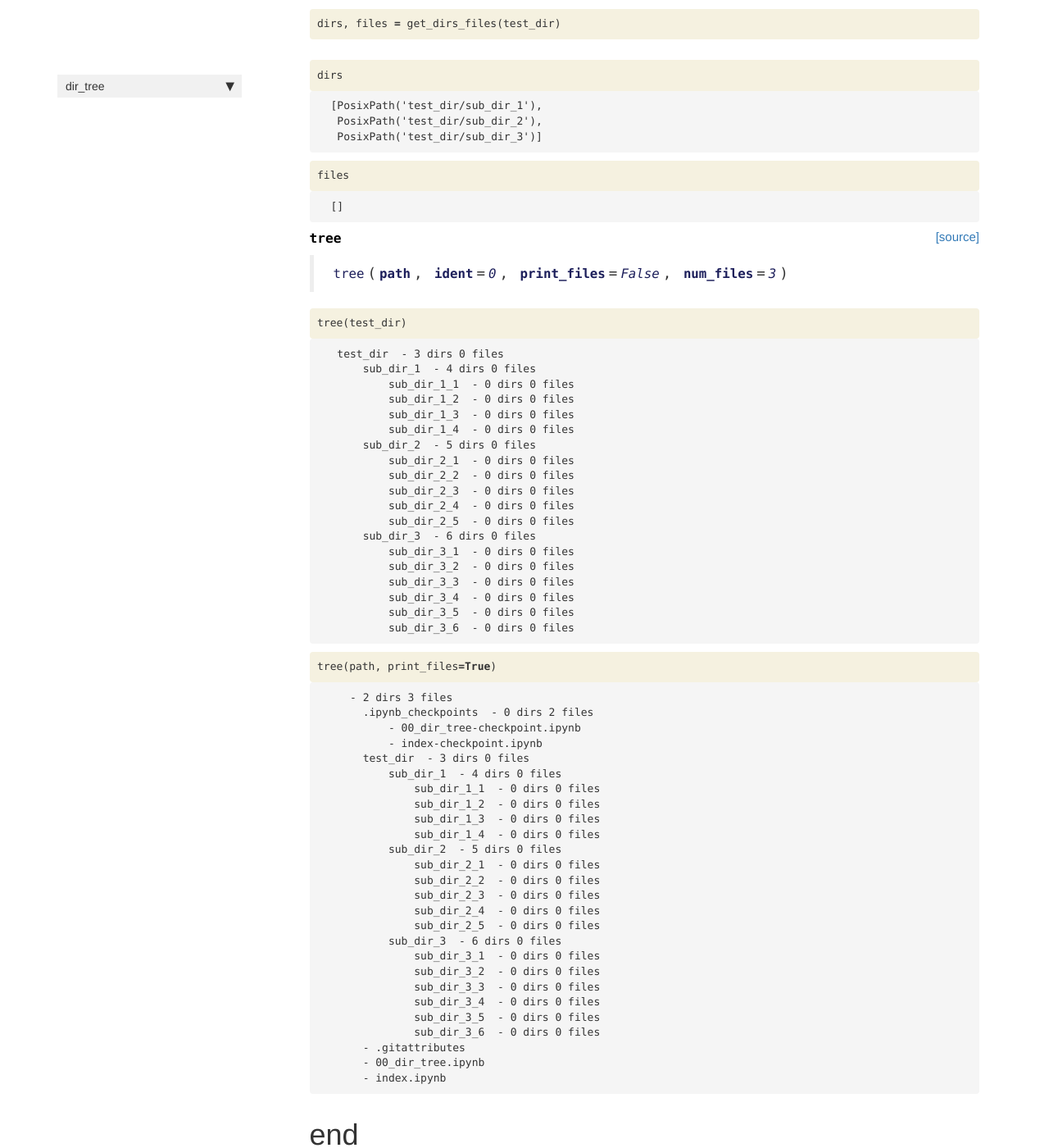
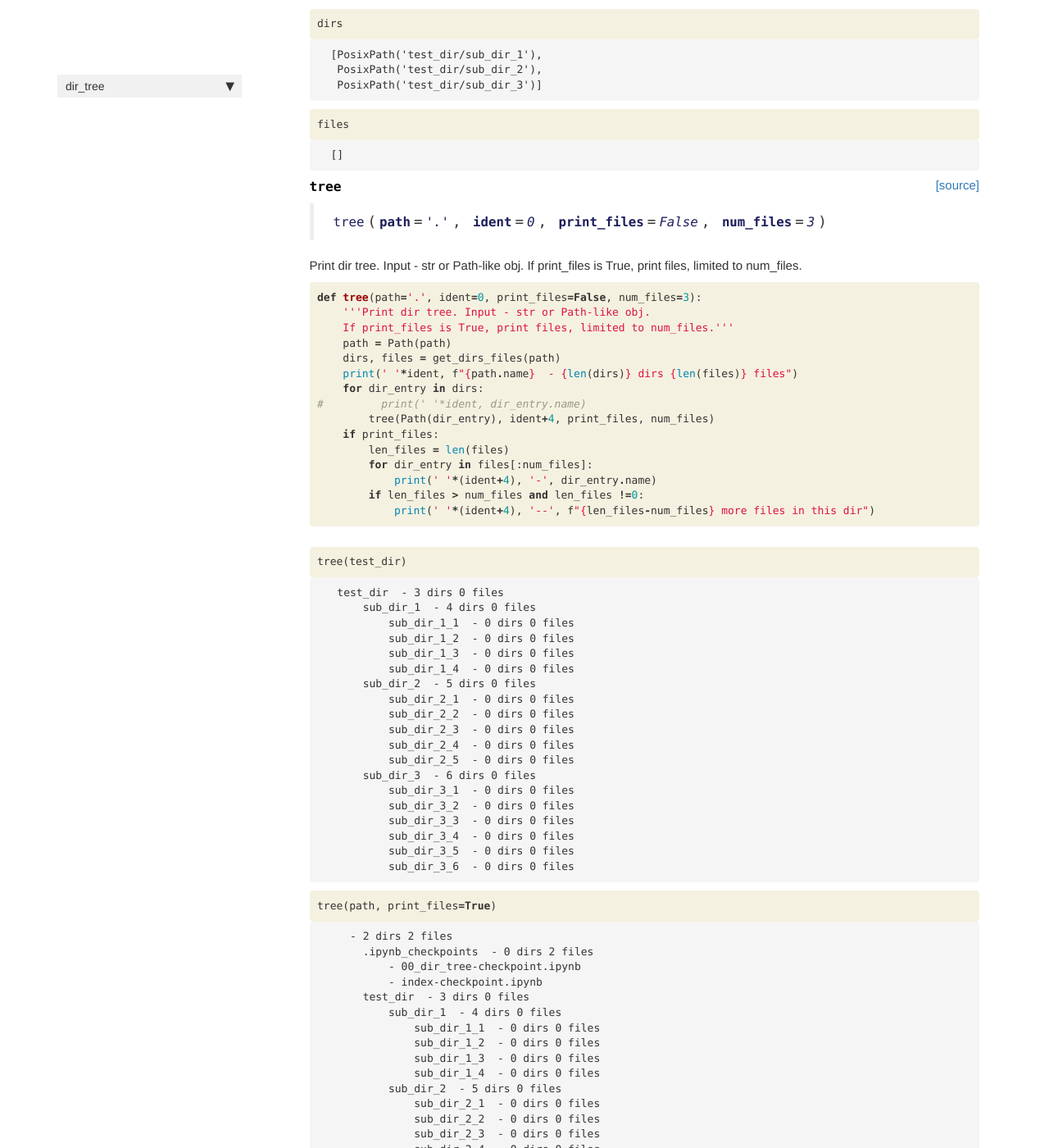
Before and after one commit to ayasyrev/dir_tree, a Jekyll site: the page built from docs/dir_tree.html, in a window 1280 px wide and 1400 px high, scrolled down 822 px. Shown: the whole window at 82% size. Built offline with Jekyll 4.4.1, drawn with Linux system fonts in a browser that asks for light colours; nearby versions of some CDN libraries; comment, search, counter and statistics services are not loaded; some of the changed text lies outside the part shown.

Commit message:
small fixes

```diff
--- a/docs/_data/sidebars/home_sidebar.yml
+++ b/docs/_data/sidebars/home_sidebar.yml
@@ -11,7 +11,7 @@ entries:
       url: /
     - output: web,pdf
       title: dir_tree
-      url: /dir_tree
+      url: dir_tree.html
     output: web
     title: dir_tree
   output: web
--- a/docs/dir_tree.html
+++ b/docs/dir_tree.html
@@ -1,11 +1,14 @@
 ---
 
 title: dir_tree
+
 
 keywords: fastai
 sidebar: home_sidebar
 
 summary: "Print directory tree."
+description: "Print directory tree."
+nb_path: "nbs/00_dir_tree.ipynb"
 ---
 <!--
 
@@ -18,17 +21,23 @@ summary: "Print directory tree."
 -->
 
 <div class="container" id="notebook-container">
+
     {% raw %}
 
 <div class="cell border-box-sizing code_cell rendered">
 
 </div>
+    {% endraw %}
+
+    {% raw %}
+
 <div class="cell border-box-sizing code_cell rendered">
 
 </div>
-<div class="cell border-box-sizing code_cell rendered">
+    {% endraw %}
 
-</div>
+    {% raw %}
+
 <div class="cell border-box-sizing code_cell rendered">
 
 <div class="output_wrapper">
@@ -49,9 +58,17 @@ summary: "Print directory tree."
 </div>
 
 </div>
+    {% endraw %}
+
+    {% raw %}
+
 <div class="cell border-box-sizing code_cell rendered">
 
 </div>
+    {% endraw %}
+
+    {% raw %}
+
 <div class="cell border-box-sizing code_cell rendered">
 
 <div class="output_wrapper">
@@ -72,28 +89,23 @@ summary: "Print directory tree."
 </div>
 
 </div>
+    {% endraw %}
+
+    {% raw %}
+
 <div class="cell border-box-sizing code_cell rendered">
-<div class="input">
-
-<div class="inner_cell">
-    <div class="input_area">
-<div class=" highlight hl-ipython3"><pre><span></span><span class="n">create_test_dir</span><span class="p">()</span>
-</pre></div>
-
-    </div>
-</div>
-</div>
 
 </div>
+    {% endraw %}
+
 <div class="cell border-box-sizing text_cell rendered"><div class="inner_cell">
 <div class="text_cell_render border-box-sizing rendered_html">
-<h1 id="Tree">Tree<a class="anchor-link" href="#Tree">&#182;</a></h1>
+<h1 id="Tree">Tree<a class="anchor-link" href="#Tree"> </a></h1>
 </div>
 </div>
 </div>
-<div class="cell border-box-sizing code_cell rendered">
+    {% raw %}
 
-</div>
 <div class="cell border-box-sizing code_cell rendered">
 
 <div class="output_wrapper">
@@ -115,6 +127,17 @@ summary: "Print directory tree."
 </div>
 
 </div>
+    {% endraw %}
+
+    {% raw %}
+
+<div class="cell border-box-sizing code_cell rendered">
+
+</div>
+    {% endraw %}
+
+    {% raw %}
+
 <div class="cell border-box-sizing code_cell rendered">
 <div class="input">
 
@@ -128,6 +151,10 @@ summary: "Print directory tree."
 </div>
 
 </div>
+    {% endraw %}
+
+    {% raw %}
+
 <div class="cell border-box-sizing code_cell rendered">
 <div class="input">
 
@@ -159,6 +186,10 @@ summary: "Print directory tree."
 </div>
 
 </div>
+    {% endraw %}
+
+    {% raw %}
+
 <div class="cell border-box-sizing code_cell rendered">
 <div class="input">
 
@@ -188,9 +219,10 @@ summary: "Print directory tree."
 </div>
 
 </div>
-<div class="cell border-box-sizing code_cell rendered">
+    {% endraw %}
 
-</div>
+    {% raw %}
+
 <div class="cell border-box-sizing code_cell rendered">
 
 <div class="output_wrapper">
@@ -200,8 +232,10 @@ summary: "Print directory tree."
 
 
 <div class="output_markdown rendered_html output_subarea ">
-<h4 id="tree" class="doc_header"><code>tree</code><a href="https://github.com/ayasyrev/dir_tree/tree/master/dir_tree/dir_tree.py#L31" class="source_link" style="float:right">[source]</a></h4><blockquote><p><code>tree</code>(<strong><code>path</code></strong>, <strong><code>ident</code></strong>=<em><code>0</code></em>, <strong><code>print_files</code></strong>=<em><code>False</code></em>, <strong><code>num_files</code></strong>=<em><code>3</code></em>)</p>
+<h4 id="tree" class="doc_header"><code>tree</code><a href="https://github.com/ayasyrev/dir_tree/tree/master/dir_tree/dir_tree.py#L31" class="source_link" style="float:right">[source]</a></h4><blockquote><p><code>tree</code>(<strong><code>path</code></strong>=<em><code>'.'</code></em>, <strong><code>ident</code></strong>=<em><code>0</code></em>, <strong><code>print_files</code></strong>=<em><code>False</code></em>, <strong><code>num_files</code></strong>=<em><code>3</code></em>)</p>
 </blockquote>
+<p>Print dir tree. Input - str or Path-like obj.
+If print_files is True, print files, limited to num_files.</p>
 
 </div>
 
@@ -211,6 +245,41 @@ summary: "Print directory tree."
 </div>
 
 </div>
+    {% endraw %}
+
+    {% raw %}
+
+<div class="cell border-box-sizing code_cell rendered">
+<div class="input">
+
+<div class="inner_cell">
+    <div class="input_area">
+<div class=" highlight hl-ipython3"><pre><span></span><span class="k">def</span> <span class="nf">tree</span><span class="p">(</span><span class="n">path</span><span class="o">=</span><span class="s1">&#39;.&#39;</span><span class="p">,</span> <span class="n">ident</span><span class="o">=</span><span class="mi">0</span><span class="p">,</span> <span class="n">print_files</span><span class="o">=</span><span class="kc">False</span><span class="p">,</span> <span class="n">num_files</span><span class="o">=</span><span class="mi">3</span><span class="p">):</span>
+    <span class="sd">&#39;&#39;&#39;Print dir tree. Input - str or Path-like obj. </span>
+<span class="sd">    If print_files is True, print files, limited to num_files.&#39;&#39;&#39;</span>
+    <span class="n">path</span> <span class="o">=</span> <span class="n">Path</span><span class="p">(</span><span class="n">path</span><span class="p">)</span>
+    <span class="n">dirs</span><span class="p">,</span> <span class="n">files</span> <span class="o">=</span> <span class="n">get_dirs_files</span><span class="p">(</span><span class="n">path</span><span class="p">)</span>
+    <span class="nb">print</span><span class="p">(</span><span class="s1">&#39; &#39;</span><span class="o">*</span><span class="n">ident</span><span class="p">,</span> <span class="sa">f</span><span class="s2">&quot;</span><span class="si">{</span><span class="n">path</span><span class="o">.</span><span class="n">name</span><span class="si">}</span><span class="s2">  - </span><span class="si">{</span><span class="nb">len</span><span class="p">(</span><span class="n">dirs</span><span class="p">)</span><span class="si">}</span><span class="s2"> dirs </span><span class="si">{</span><span class="nb">len</span><span class="p">(</span><span class="n">files</span><span class="p">)</span><span class="si">}</span><span class="s2"> files&quot;</span><span class="p">)</span>
+    <span class="k">for</span> <span class="n">dir_entry</span> <span class="ow">in</span> <span class="n">dirs</span><span class="p">:</span>
+<span class="c1">#         print(&#39; &#39;*ident, dir_entry.name)</span>
+        <span class="n">tree</span><span class="p">(</span><span class="n">Path</span><span class="p">(</span><span class="n">dir_entry</span><span class="p">),</span> <span class="n">ident</span><span class="o">+</span><span class="mi">4</span><span class="p">,</span> <span class="n">print_files</span><span class="p">,</span> <span class="n">num_files</span><span class="p">)</span>
+    <span class="k">if</span> <span class="n">print_files</span><span class="p">:</span>
+        <span class="n">len_files</span> <span class="o">=</span> <span class="nb">len</span><span class="p">(</span><span class="n">files</span><span class="p">)</span>
+        <span class="k">for</span> <span class="n">dir_entry</span> <span class="ow">in</span> <span class="n">files</span><span class="p">[:</span><span class="n">num_files</span><span class="p">]:</span>
+            <span class="nb">print</span><span class="p">(</span><span class="s1">&#39; &#39;</span><span class="o">*</span><span class="p">(</span><span class="n">ident</span><span class="o">+</span><span class="mi">4</span><span class="p">),</span> <span class="s1">&#39;-&#39;</span><span class="p">,</span> <span class="n">dir_entry</span><span class="o">.</span><span class="n">name</span><span class="p">)</span>
+        <span class="k">if</span> <span class="n">len_files</span> <span class="o">&gt;</span> <span class="n">num_files</span> <span class="ow">and</span> <span class="n">len_files</span> <span class="o">!=</span><span class="mi">0</span><span class="p">:</span>
+            <span class="nb">print</span><span class="p">(</span><span class="s1">&#39; &#39;</span><span class="o">*</span><span class="p">(</span><span class="n">ident</span><span class="o">+</span><span class="mi">4</span><span class="p">),</span> <span class="s1">&#39;--&#39;</span><span class="p">,</span> <span class="sa">f</span><span class="s2">&quot;</span><span class="si">{</span><span class="n">len_files</span><span class="o">-</span><span class="n">num_files</span><span class="si">}</span><span class="s2"> more files in this dir&quot;</span><span class="p">)</span>
+</pre></div>
+
+    </div>
+</div>
+</div>
+
+</div>
+    {% endraw %}
+
+    {% raw %}
+
 <div class="cell border-box-sizing code_cell rendered">
 <div class="input">
 
@@ -256,6 +325,10 @@ summary: "Print directory tree."
 </div>
 
 </div>
+    {% endraw %}
+
+    {% raw %}
+
 <div class="cell border-box-sizing code_cell rendered">
 <div class="input">
 
@@ -274,7 +347,7 @@ summary: "Print directory tree."
 <div class="output_area">
 
 <div class="output_subarea output_stream output_stdout output_text">
-<pre>   - 2 dirs 3 files
+<pre>   - 2 dirs 2 files
      .ipynb_checkpoints  - 0 dirs 2 files
          - 00_dir_tree-checkpoint.ipynb
          - index-checkpoint.ipynb
@@ -297,7 +370,6 @@ summary: "Print directory tree."
              sub_dir_3_4  - 0 dirs 0 files
              sub_dir_3_5  - 0 dirs 0 files
              sub_dir_3_6  - 0 dirs 0 files
-     - .gitattributes
      - 00_dir_tree.ipynb
      - index.ipynb
 </pre>
@@ -308,11 +380,12 @@ summary: "Print directory tree."
 </div>
 
 </div>
+    {% endraw %}
+
 <div class="cell border-box-sizing text_cell rendered"><div class="inner_cell">
 <div class="text_cell_render border-box-sizing rendered_html">
-<h1 id="end">end<a class="anchor-link" href="#end">&#182;</a></h1>
+<h1 id="end">end<a class="anchor-link" href="#end"> </a></h1>
 </div>
 </div>
 </div>
-    {% endraw %}
 </div>
--- a/docs/sidebar.json
+++ b/docs/sidebar.json
@@ -1,6 +1,6 @@
 {
   "dir_tree": {
     "Overview": "/",
-    "dir_tree": "/dir_tree"
+    "dir_tree": "dir_tree.html"
   }
 }
```
Also changed, not shown: docs/index.html (+38 -8 lines), README.md, 2 other files.
